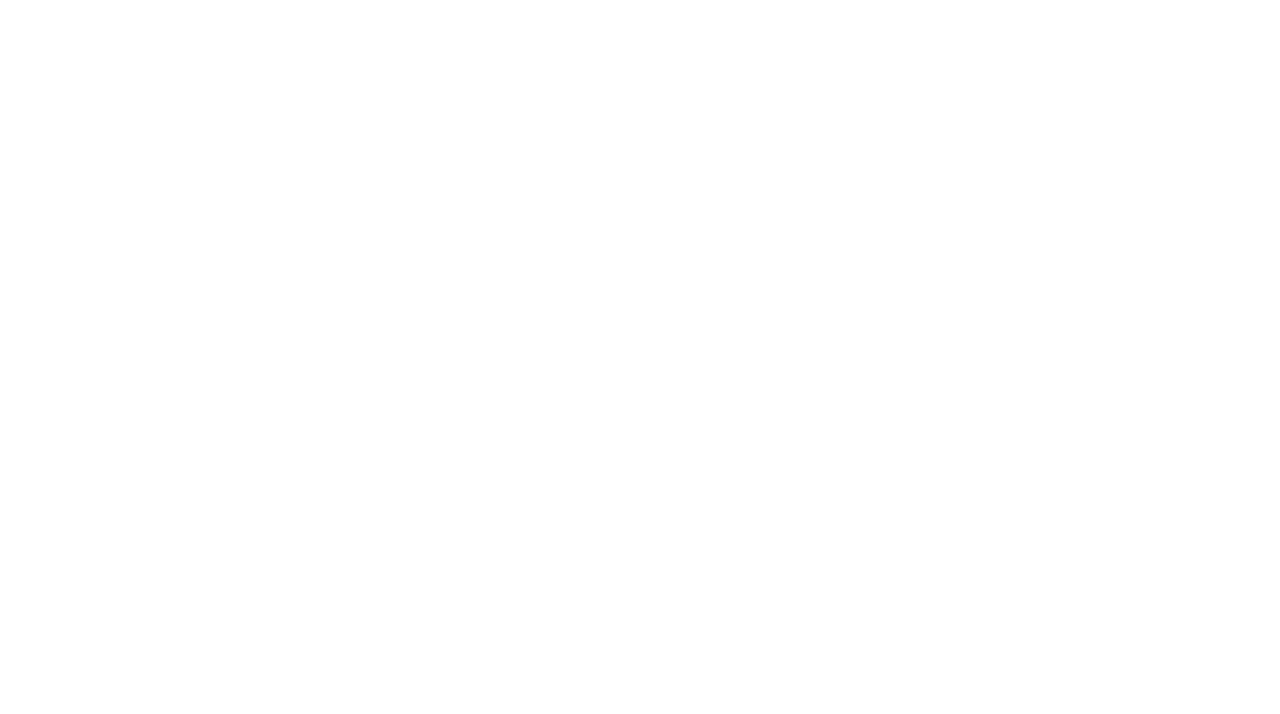
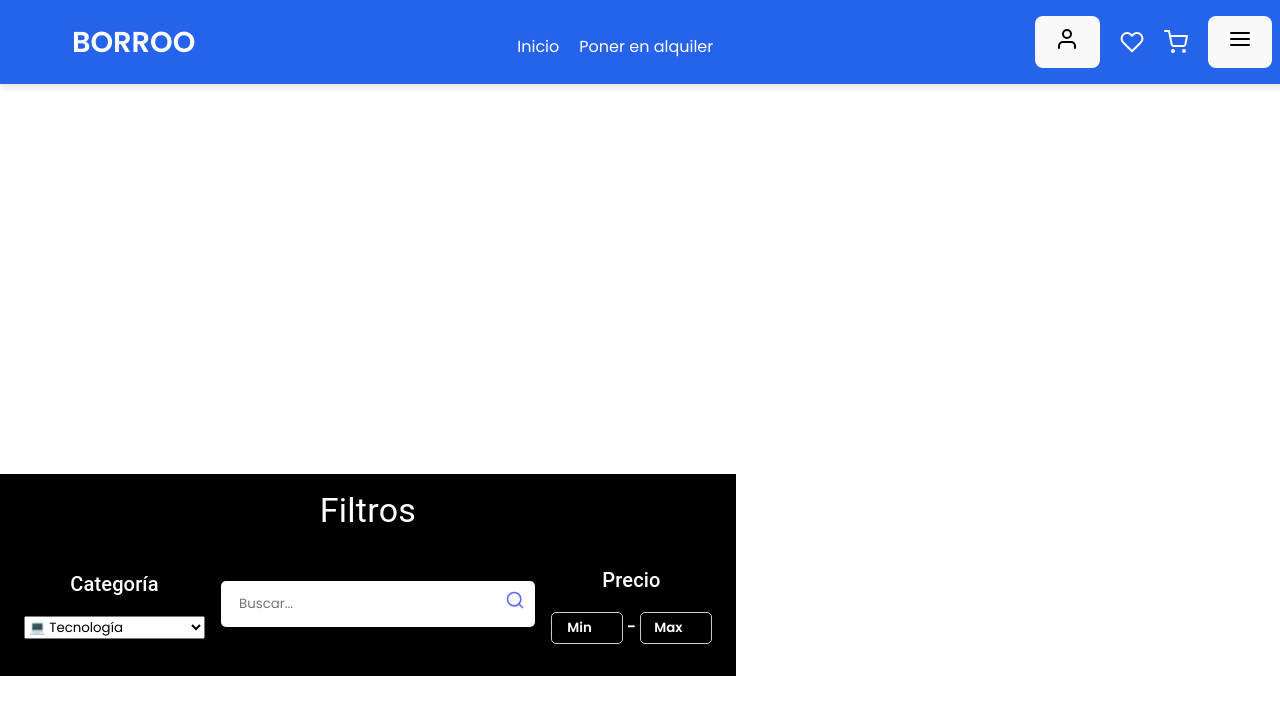
Before and after one commit to ISPP-2425-G4/borroo, a React (Vite) app in the folder frontend/: page /objetos/search_item in a window 1280 px wide. Before the commit this address had no page. Shown: the top 714 px of the page. Built offline with nearby package versions, Linux system fonts and the light colour scheme.

Commit message:
feat: Implementado metodo de busqueda por nombre

```diff
--- a/frontend/src/App.jsx
+++ b/frontend/src/App.jsx
@@ -5,6 +5,7 @@ import CreateItem from "./CreateItem";
 import Signup from "./SignUp";
 import UpdateItem from "./UpdateItem";
 import ShowItem from "./ShowItem";
+import SearchItemByName from "./SearchItemByName";
 
 function App() {
   return (
@@ -18,6 +19,7 @@ function App() {
         <Route path="/update-item/:id" element={<UpdateItem />} />
         <Route path="/show-item/:id" element={<ShowItem />} />
         <Route path="/signup" element={<Signup />} />
+        <Route path="/objetos/search_item" element={<SearchItemByName />} />
       </Routes>
     </Router>
   );
--- a/frontend/src/Layout.jsx
+++ b/frontend/src/Layout.jsx
@@ -1,5 +1,5 @@
 import Navbar from "./Navbar";
-import { Outlet } from "react-router-dom";
+import { Link, Outlet } from "react-router-dom";
 import { Box, Container, Typography } from "@mui/material";
 import { useEffect, useState } from "react";
 import { FiSearch } from "react-icons/fi";
@@ -7,6 +7,11 @@ import { FiSearch } from "react-icons/fi";
 const Layout = () => {
   const [productos, setProductos] = useState([]);
   const [error, setError] = useState(null);
+  const [searchTerm, setSearchTerm] = useState("");
+  const handleInputChange = (e) => {
+    setSearchTerm(e.target.value);
+  };
+
 
   useEffect(() => {
     const fetchProducts = async () => {
@@ -56,12 +61,23 @@ const Layout = () => {
               </Box>
               <Box sx={{ display: "flex", justifyContent: "center", alignItems: "center", bgcolor: "black", flexDirection: "column", flexWrap: "wrap", gap: 2 }}>
               <div className="search-filters">
+
         <div className="search-container">
-          <input type="text" placeholder="Buscar..." className="search" />
-          <button className="search-btn">
+          <input
+              type="text"
+              placeholder="Buscar..."
+              className="search"
+              value={searchTerm}
+              onChange={handleInputChange}
+            />
+          <Link
+            to={`/objetos/search_item/?title=${searchTerm}`}
+            className="search-btn"
+          >
             <FiSearch size={20} />
-          </button>
+          </Link>
         </div>
+
       </div>
       </Box>
               <Box sx={{ display: "flex", justifyContent: "center", alignItems: "center", bgcolor: "black", flexDirection: "column", flexWrap: "wrap", gap: 2 }}>
--- /dev/null
+++ b/frontend/src/SearchItemByName.jsx
@@ -0,0 +1,209 @@
+import { useLocation, Link } from "react-router-dom";
+import { Box, Container, Typography } from "@mui/material";
+import { useEffect, useState } from "react";
+import { FiSearch } from "react-icons/fi";
+import Navbar from "./Navbar";
+import { Outlet } from "react-router-dom";
+
+const SearchItemByName = () => {
+  const [productos, setProductos] = useState([]);
+  const [error, setError] = useState(null);
+  const [searchTerm, setSearchTerm] = useState("");
+
+  const location = useLocation();
+
+  const queryParams = new URLSearchParams(location.search);
+  const searchQuery = queryParams.get("title");
+
+  const handleInputChange = (e) => {
+    setSearchTerm(e.target.value);
+  };
+
+  useEffect(() => {
+    const fetchProducts = async () => {
+      try {
+        const response = await fetch(`http://localhost:8000/objetos/search_item?title=${searchQuery}`, {
+          method: "GET",
+          headers: {
+            "Content-Type": "application/json",
+          },
+        });
+
+        if (!response.ok) {
+          throw new Error("Network response was not ok");
+        }
+
+        const data = await response.json();
+        if (data.results) {
+          setProductos(data.results);
+        } else {
+          setError("No products found");
+        }
+      } catch (error) {
+        setError(error.message);
+      }
+    };
+
+    if (searchQuery) {
+      fetchProducts();  // Solo hacemos la petición si hay un término de búsqueda en la URL
+    }
+  }, [searchQuery]);
+
+  return (
+    <div>
+      <Navbar />
+      <Container
+        maxWidth={false}
+        sx={{
+          display: "flex",
+          flexDirection: "column",
+          justifyContent: "center",
+          alignItems: "center",
+          bgcolor: "black",
+          color: "white",
+          padding: 2,
+          mt: "350px",
+        }}
+      >
+        <Box
+          sx={{
+            display: "flex",
+            justifyContent: "center",
+            alignItems: "center",
+            bgcolor: "black",
+            flexDirection: "column",
+            flexWrap: "wrap",
+            gap: 2,
+          }}
+        >
+          <Typography variant="h4">Filtros</Typography>
+          <Box
+            sx={{
+              display: "flex",
+              justifyContent: "center",
+              alignItems: "center",
+              bgcolor: "black",
+              flexDirection: "row",
+              flexWrap: "wrap",
+              gap: 2,
+              mt: 2,
+            }}
+          >
+            <Box
+              sx={{
+                display: "flex",
+                justifyContent: "center",
+                alignItems: "center",
+                bgcolor: "black",
+                flexDirection: "column",
+                flexWrap: "wrap",
+                gap: 2,
+              }}
+            >
+              <Typography variant="h6">Categoría</Typography>
+              <select>
+                <option>💻 Tecnología</option>
+                <option>⚽ Deporte</option>
+                <option>🛠️ Bricolaje</option>
+                <option>👕 Ropa</option>
+                <option>📦 Mobiliario y Logística</option>
+                <option>🎮 Entretenimiento</option>
+              </select>
+            </Box>
+            <Box
+              sx={{
+                display: "flex",
+                justifyContent: "center",
+                alignItems: "center",
+                bgcolor: "black",
+                flexDirection: "column",
+                flexWrap: "wrap",
+                gap: 2,
+              }}
+            >
+              <div className="search-filters">
+                <div className="search-container">
+                  <input
+                    type="text"
+                    placeholder="Buscar..."
+                    className="search"
+                    value={searchTerm}
+                    onChange={handleInputChange}
+                  />
+                  <Link
+                    to={`/objetos/search_item/?title=${searchTerm}`}
+                    className="search-btn"
+                  >
+                    <FiSearch size={20} />
+                  </Link>
+                </div>
+              </div>
+            </Box>
+            <Box
+              sx={{
+                display: "flex",
+                justifyContent: "center",
+                alignItems: "center",
+                bgcolor: "black",
+                flexDirection: "column",
+                flexWrap: "wrap",
+                gap: 2,
+              }}
+            >
+              <Typography variant="h6">Precio</Typography>
+              <Box className="price-inputs">
+                <input type="number" placeholder="Min" min="0" className="price-input" />
+                <span> - </span>
+                <input type="number" placeholder="Max" min="0" className="price-input" />
+              </Box>
+            </Box>
+          </Box>
+          <Box
+            sx={{
+              display: "flex",
+              justifyContent: "center",
+              alignItems: "center",
+              bgcolor: "black",
+              flexDirection: "row",
+              flexWrap: "wrap",
+              gap: 2,
+            }}
+          >
+            {error ? (
+              <Typography color="error">{error}</Typography>
+            ) : (
+              productos?.map((producto, index) => (
+                <Box
+                  key={index}
+                  sx={{
+                    display: "flex",
+                    flexDirection: "column",
+                    justifyContent: "center",
+                    alignItems: "center",
+                    bgcolor: "white",
+                    color: "black",
+                    width: "200px",
+                    height: "200px",
+                    padding: 2,
+                    margin: 1,
+                    borderRadius: 1,
+                  }}
+                >
+                  <Typography variant="h6">{producto.title}</Typography>
+                  <Typography variant="body2">{producto.description}</Typography>
+                  <Typography variant="body2">{producto.category_display}</Typography>
+                  <Typography variant="body2">
+                    {producto.price}€/{producto.price_category_display}
+                  </Typography>
+                </Box>
+              ))
+            )}
+          </Box>
+        </Box>
+        <Outlet />
+      </Container>
+    </div>
+  );
+};
+
+export default SearchItemByName;
```
Also changed, not shown: 2 other files (tests, documents, lock files or other folders).
